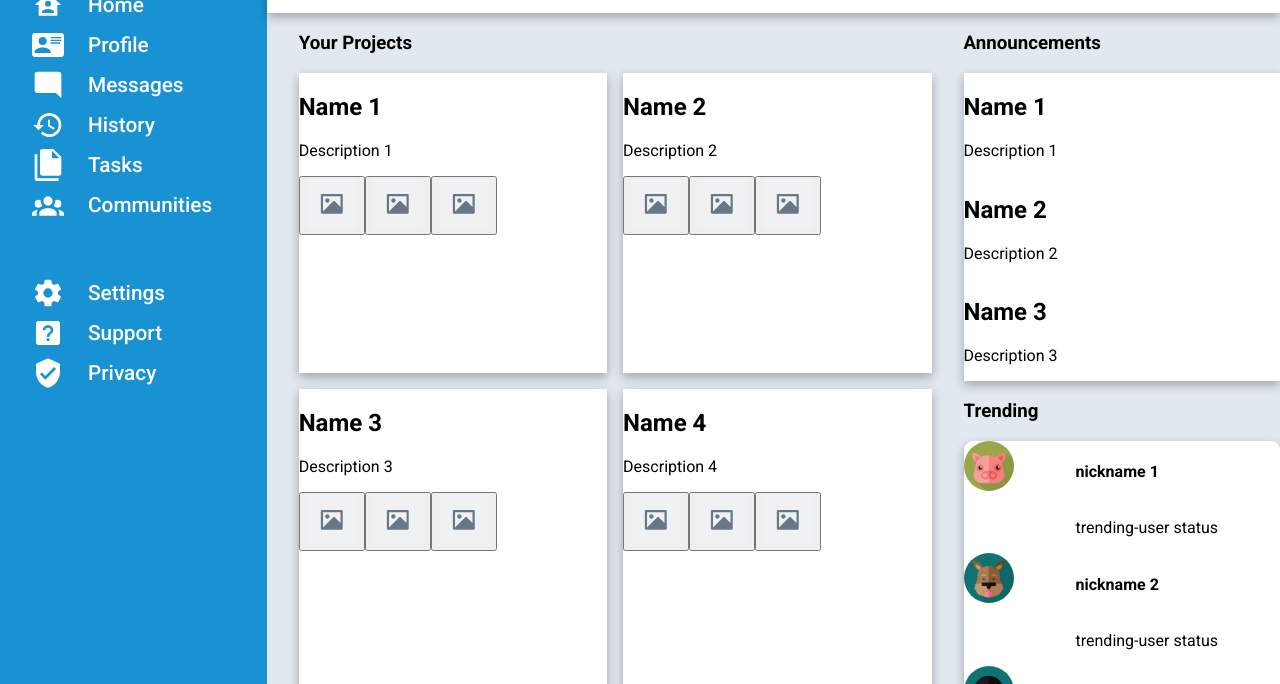
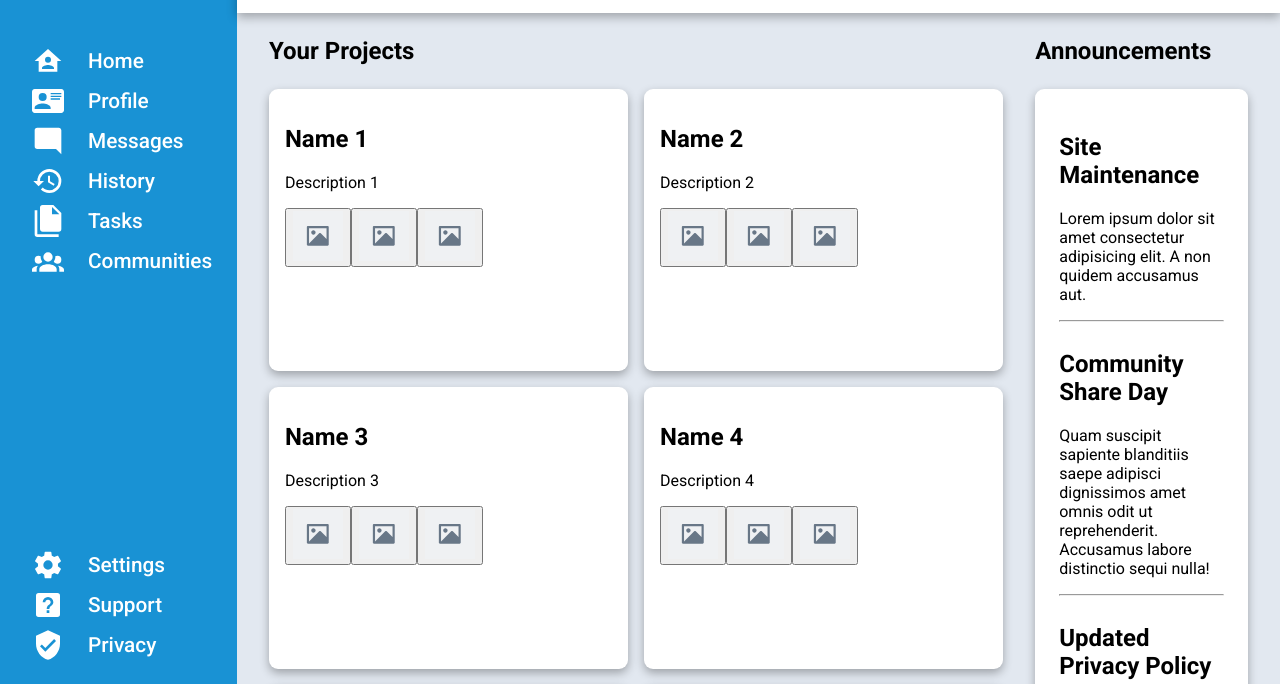
Before and after one commit to Exemption6877/odin-admin-dashboard, a plain HTML site: page index.html in a window 1280 px wide. Shown: the part 144-828 px from the top of the page. Drawn offline with Linux system fonts and the light colour scheme.

Commit message:
Finish right sidebar.

```diff
--- a/index.html
+++ b/index.html
@@ -235,16 +235,28 @@
           <h3>Announcements</h3>
           <div class="announcement-list">
             <div class="announcement">
-              <h2>Name 1</h2>
-              <p>Description 1</p>
+              <h2>Site Maintenance</h2>
+              <p>
+                Lorem ipsum dolor sit amet consectetur adipisicing elit. A non
+                quidem accusamus aut.
+              </p>
+              <hr />
             </div>
             <div class="announcement">
-              <h2>Name 2</h2>
-              <p>Description 2</p>
+              <h2>Community Share Day</h2>
+              <p>
+                Quam suscipit sapiente blanditiis saepe adipisci dignissimos
+                amet omnis odit ut reprehenderit. Accusamus labore distinctio
+                sequi nulla!
+              </p>
+              <hr />
             </div>
             <div class="announcement">
-              <h2>Name 3</h2>
-              <p>Description 3</p>
+              <h2>Updated Privacy Policy</h2>
+              <p>
+                Lorem ipsum dolor sit amet consectetur adipisicing elit. A non
+                quidem accusamus aut.
+              </p>
             </div>
           </div>
         </div>
@@ -257,28 +269,34 @@
               class="circle"
               alt="trending user avatar"
             />
+
             <div class="trending-user">
               <h4>nickname 1</h4>
               <p>trending-user status</p>
             </div>
+
             <img
               src="./img/profile-pictures/pfp-1.jpg"
               class="circle"
               alt="trending user avatar"
             />
+
             <div class="trending-user">
               <h4>nickname 2</h4>
               <p>trending-user status</p>
             </div>
+
             <img
               src="./img/profile-pictures/pfp-3.jpg"
               class="circle"
               alt="trending user avatar"
             />
+
             <div class="trending-user">
               <h4>nickname 3</h4>
               <p>trending-user status</p>
             </div>
+
             <img
               src="./img/profile-pictures/pfp-4.jpg"
               class="circle"
--- a/styles.css
+++ b/styles.css
@@ -15,7 +15,7 @@ body {
 
 body {
   display: grid;
-  grid-template-columns: 1fr 3.8fr;
+  grid-template-columns: 2fr 10fr;
   grid-template-rows: 1fr 6fr;
   background-color: var(--bg-color);
 }
@@ -150,8 +150,8 @@ img {
 
 .main-content {
   display: grid;
-  grid-template-columns: 2fr 1fr;
-  grid-template-rows: 1fr 1fr;
+  grid-template-columns: 1.5fr 0.5fr;
+  grid-template-rows: 1fr 1fr 1FR 1FR;
   gap: 2rem;
   margin-left: 2rem;
 }
@@ -169,9 +169,11 @@ img {
 }
 
 .project-card {
-  height: 300px;
+  height: 250px;
   background-color: var(--secondary-color);
   box-shadow: 0 4px 10px rgba(0, 0, 0, 0.301);
+  border-radius: 1ch;
+  padding: 1rem;
 }
 
 .project-actions {
@@ -182,32 +184,47 @@ img {
 /* Announcement & trending */
 
 .sidebar-right {
+  display: grid;
   grid-column: 2;
+  grid-template-rows: 1fr 1fr;
   grid-row: span 2;
+  padding-right: 2rem;
 }
 
 .announcement-list {
   display: grid;
-  grid-template-rows: repeat(3, 1fr);
+  grid-template-rows: repeat(3, 0.5fr);
   background-color: var(--secondary-color);
   box-shadow: 0 4px 10px rgba(0, 0, 0, 0.301);
+  border-radius: 1ch;
+  padding: 1.5rem;
 }
 
 .trending-list {
   background-color: var(--secondary-color);
   display: grid;
+  grid-template-columns: 0.2fr 1fr;
   grid-template-rows: repeat(4, 1fr);
   box-shadow: 0 4px 10px rgba(0, 0, 0, 0.301);
   border-radius: 1ch;
+  column-gap: 1rem;
+  padding: 1.5rem;
 }
 
 .trending-user {
   grid-column-start: 2;
-  display: flex;
-  flex-direction: column;
+  gap: 0px;
 }
 
-.trending-user-info {
-  display: flex;
-  flex-direction: column;
+.trending-user > * {
+  font-size: 1rem;
+  line-height: 0.5rem;
 }
+
+.trending-list > img {
+  margin-top: 1rem;
+}
+
+.container > h3 {
+  font-size: 1.5rem;
+}
```
